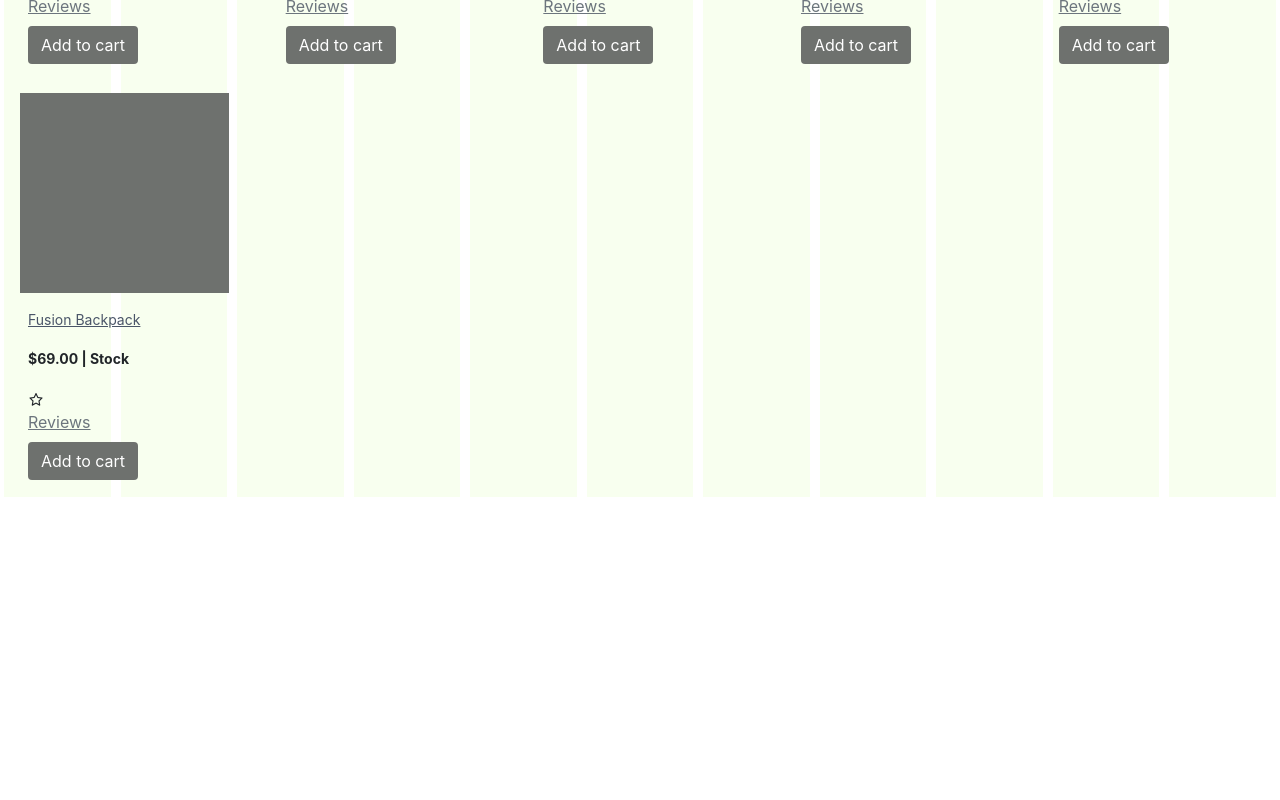
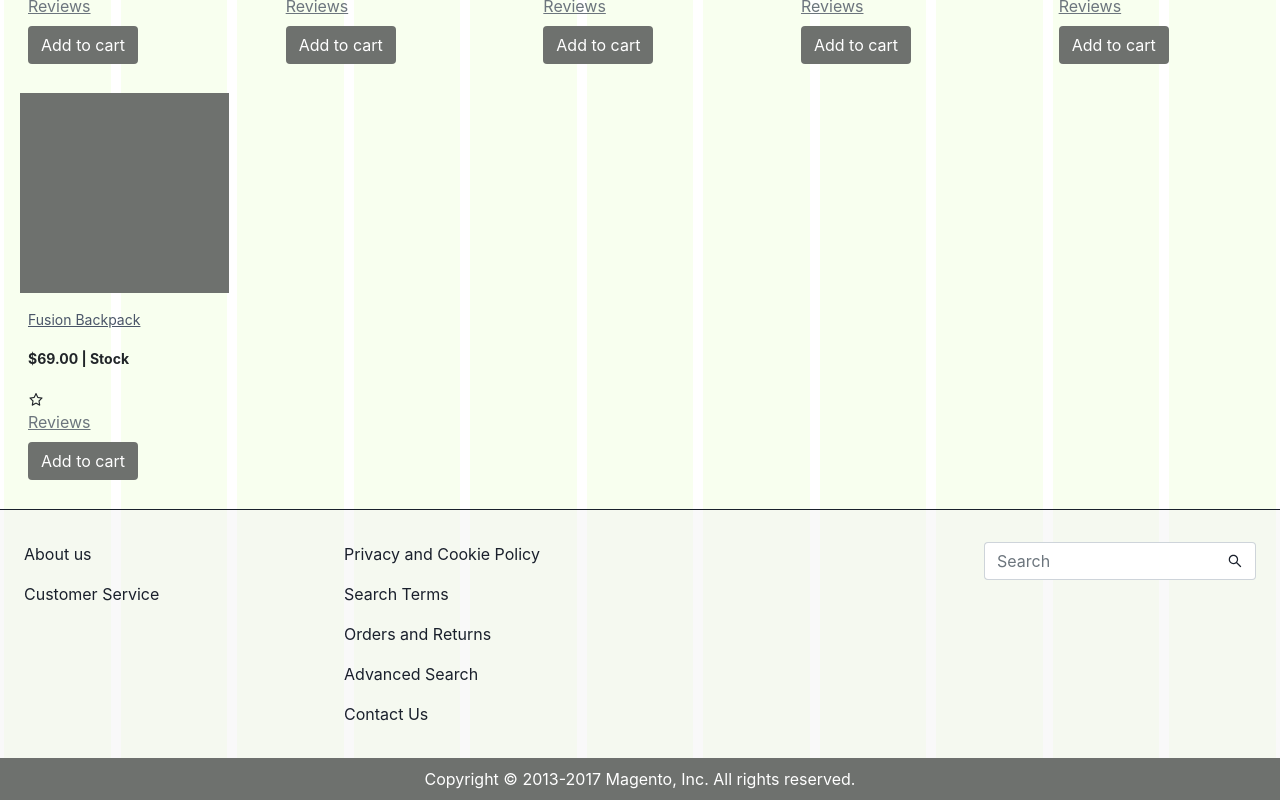
Before and after one commit to shahzaibfs/supplier-shub, a React (Create React App) app: page / in a window 1280 px wide. Shown: the part 2095-2895 px from the top of the page. Before the commit the page ends 2596 px from the top, so only its background shows below. Built offline with nearby package versions, Linux system fonts and the light colour scheme.

Commit message:
bug fix gallery and footer feature added

```diff
--- a/src/Assets/css/index.css
+++ b/src/Assets/css/index.css
@@ -41,10 +41,13 @@
     --bg-primary: #6E716E;
     --bg-primary-light: #E0E0E0;
     --bg-primary-light-700:#F2F2F2 ;
+    --bg-primary-light-800:#f0f0f063 ;
     --bg-secondary : ;
     --bg-secondary-light : ;
     --bg-grid-color: #91ff0010 ;
     --bg-white: #ffffff;
+
+
 
 
 
@@ -53,8 +56,26 @@
 /* ------------creating custom classes ------------ */
 /* ------------creating custom classes ------------ */
 /* ------------creating custom classes ------------ */
+.border-primary {
+    border: 1px solid var(--text-primary) !important;
+}
+.border-right-primary {
+    border-right: 1px solid var(--text-primary) !important;
+}
+.border-left-primary {
+    border-left: 1px solid var(--text-primary) !important;
+}
+.border-top-primary {
+    border-top: 1px solid var(--text-primary) !important;
+}
+.border-bottom-primary {
+    border-bottom: 1px solid var(--text-primary) !important;
+}
 .bg-primary-light-700{
     background-color: var(--bg-primary-light-700) !important;
+}
+.bg-primary-light-800{
+    background-color: var(--bg-primary-light-800) !important;
 }
 .bg-white{
     background-color: var(--bg-white) !important;
@@ -117,3 +138,12 @@
 .body-2{
     font-size: 0.875rem !important;
 }
+
+
+
+/* media  */
+@media (min-width: 992px) {
+   .border-lg-none{
+       border: none !important;
+   }
+}
--- a/src/Pages/Home/__home.css
+++ b/src/Pages/Home/__home.css
@@ -1,7 +1,7 @@
 .home__gallery{
    min-height: 937PX;
     display: grid;
-    grid-template-columns: 32.5% 32% 32.4% ;
+    grid-template-columns: auto 32% auto ;
     grid-template-areas:
     'left left left'
     'right right right'
@@ -48,7 +48,7 @@ right: 40px;
     .home__gallery{
         height: 937PX;
         display: grid;
-        grid-template-columns: 32.5% 32% 32.4% ;
+        grid-template-columns: auto 32% auto ;
         grid-template-areas:
         'left right right'
         'left mid lastright'
--- a/src/Pages/Home/index.js
+++ b/src/Pages/Home/index.js
@@ -252,133 +252,238 @@ function Home() {
             </p>
           </header>
           <main className="row mx-0 justify-content-between  flex-wrap px-0">
-            <div className="col-12 col-sm-5  col-md-3  col-xl-2  mx-2 my-2  mx-xxl-2  px-0" style={{ minHeight: "400px" }}>
-
+            <div
+              className="col-12 col-sm-5  col-md-3  col-xl-2  mx-2 my-2  mx-xxl-2  px-0"
+              style={{ minHeight: "400px" }}
+            >
               {/* img */}
-              <div className="h-50 bg-primary">
-
-              </div>
+              <div className="h-50 bg-primary"></div>
               {/* section for card data */}
               <article className="my-3 px-2">
-                <p className="body-2 text-primary-light-700 text-decoration-underline">Fusion Backpack</p>
-                <price className="text-weight-bold body-2">$69.00 | Stock</price>
+                <p className="body-2 text-primary-light-700 text-decoration-underline">
+                  Fusion Backpack
+                </p>
+                <price className="text-weight-bold body-2">
+                  $69.00 | Stock
+                </price>
               </article>
               {/* actions  */}
               <div className="position-relative px-2">
                 <div className="stars">
                   <AiOutlineStar />
                 </div>
-              <p className="mb-2 text-muted text-decoration-underline">Reviews</p>
-              <button className="btn bg-primary my-0 text-white">Add to cart</button>
+                <p className="mb-2 text-muted text-decoration-underline">
+                  Reviews
+                </p>
+                <button className="btn bg-primary my-0 text-white">
+                  Add to cart
+                </button>
               </div>
-
             </div>
-            <div className="col-12 col-sm-5  col-md-3  col-xl-2  mx-2 my-2  mx-xxl-2  px-0" style={{ minHeight: "400px" }}>
-
+            <div
+              className="col-12 col-sm-5  col-md-3  col-xl-2  mx-2 my-2  mx-xxl-2  px-0"
+              style={{ minHeight: "400px" }}
+            >
               {/* img */}
-              <div className="h-50 bg-primary">
-
-              </div>
+              <div className="h-50 bg-primary"></div>
               {/* section for card data */}
               <article className="my-3 px-2">
-                <p className="body-2 text-primary-light-700 text-decoration-underline">Fusion Backpack</p>
-                <price className="text-weight-bold body-2">$69.00 | Stock</price>
+                <p className="body-2 text-primary-light-700 text-decoration-underline">
+                  Fusion Backpack
+                </p>
+                <price className="text-weight-bold body-2">
+                  $69.00 | Stock
+                </price>
               </article>
               {/* actions  */}
               <div className="position-relative px-2">
                 <div className="stars">
                   <AiOutlineStar />
                 </div>
-              <p className="mb-2 text-muted text-decoration-underline">Reviews</p>
-              <button className="btn bg-primary text-white">Add to cart</button>
+                <p className="mb-2 text-muted text-decoration-underline">
+                  Reviews
+                </p>
+                <button className="btn bg-primary text-white">
+                  Add to cart
+                </button>
               </div>
-
             </div>
-            <div className="col-12 col-sm-5  col-md-3  col-xl-2  mx-2 my-2  mx-xxl-2  px-0" style={{ minHeight: "400px" }}>
-
+            <div
+              className="col-12 col-sm-5  col-md-3  col-xl-2  mx-2 my-2  mx-xxl-2  px-0"
+              style={{ minHeight: "400px" }}
+            >
               {/* img */}
-              <div className="h-50 bg-primary">
-
-              </div>
+              <div className="h-50 bg-primary"></div>
               {/* section for card data */}
               <article className="my-3 px-2">
-                <p className="body-2 text-primary-light-700 text-decoration-underline">Fusion Backpack</p>
-                <price className="text-weight-bold body-2">$69.00 | Stock</price>
+                <p className="body-2 text-primary-light-700 text-decoration-underline">
+                  Fusion Backpack
+                </p>
+                <price className="text-weight-bold body-2">
+                  $69.00 | Stock
+                </price>
               </article>
               {/* actions  */}
               <div className="position-relative px-2">
                 <div className="stars">
                   <AiOutlineStar />
                 </div>
-              <p className="mb-2 text-muted text-decoration-underline">Reviews</p>
-              <button className="btn bg-primary text-white">Add to cart</button>
+                <p className="mb-2 text-muted text-decoration-underline">
+                  Reviews
+                </p>
+                <button className="btn bg-primary text-white">
+                  Add to cart
+                </button>
               </div>
-
             </div>
-            <div className="col-12 col-sm-5  col-md-3  col-xl-2  mx-2 my-2  mx-xxl-2  px-0" style={{ minHeight: "400px" }}>
-
+            <div
+              className="col-12 col-sm-5  col-md-3  col-xl-2  mx-2 my-2  mx-xxl-2  px-0"
+              style={{ minHeight: "400px" }}
+            >
               {/* img */}
-              <div className="h-50 bg-primary">
-
-              </div>
+              <div className="h-50 bg-primary"></div>
               {/* section for card data */}
               <article className="my-3 px-2">
-                <p className="body-2 text-primary-light-700 text-decoration-underline">Fusion Backpack</p>
-                <price className="text-weight-bold body-2">$69.00 | Stock</price>
+                <p className="body-2 text-primary-light-700 text-decoration-underline">
+                  Fusion Backpack
+                </p>
+                <price className="text-weight-bold body-2">
+                  $69.00 | Stock
+                </price>
               </article>
               {/* actions  */}
               <div className="position-relative px-2">
                 <div className="stars">
                   <AiOutlineStar />
                 </div>
-              <p className="mb-2 text-muted text-decoration-underline">Reviews</p>
-              <button className="btn bg-primary text-white">Add to cart</button>
+                <p className="mb-2 text-muted text-decoration-underline">
+                  Reviews
+                </p>
+                <button className="btn bg-primary text-white">
+                  Add to cart
+                </button>
               </div>
-
             </div>
-            <div className="col-12 col-sm-5  col-md-3  col-xl-2  mx-2 my-2  mx-xxl-2  px-0" style={{ minHeight: "400px" }}>
-
+            <div
+              className="col-12 col-sm-5  col-md-3  col-xl-2  mx-2 my-2  mx-xxl-2  px-0"
+              style={{ minHeight: "400px" }}
+            >
               {/* img */}
-              <div className="h-50 bg-primary">
-
-              </div>
+              <div className="h-50 bg-primary"></div>
               {/* section for card data */}
               <article className="my-3 px-2">
-                <p className="body-2 text-primary-light-700 text-decoration-underline">Fusion Backpack</p>
-                <price className="text-weight-bold body-2">$69.00 | Stock</price>
+                <p className="body-2 text-primary-light-700 text-decoration-underline">
+                  Fusion Backpack
+                </p>
+                <price className="text-weight-bold body-2">
+                  $69.00 | Stock
+                </price>
               </article>
               {/* actions  */}
               <div className="position-relative px-2">
                 <div className="stars">
                   <AiOutlineStar />
                 </div>
-              <p className="mb-2 text-muted text-decoration-underline">Reviews</p>
-              <button className="btn bg-primary text-white">Add to cart</button>
+                <p className="mb-2 text-muted text-decoration-underline">
+                  Reviews
+                </p>
+                <button className="btn bg-primary text-white">
+                  Add to cart
+                </button>
               </div>
-
             </div>
-            <div className="col-12 col-sm-5  col-md-3  col-xl-2  mx-2 my-2   mx-xxl-2  px-0" style={{minHeight:"400px"}}>
+            <div
+              className="col-12 col-sm-5  col-md-3  col-xl-2  mx-2 my-2   mx-xxl-2  px-0"
+              style={{ minHeight: "400px" }}
+            >
               {/* img */}
-              <div className="h-50 bg-primary">
-
-              </div>
+              <div className="h-50 bg-primary"></div>
               {/* section for card data */}
               <article className="my-3 px-2">
-                <p className="body-2 text-primary-light-700 text-decoration-underline">Fusion Backpack</p>
-                <price className="text-weight-bold body-2">$69.00 | Stock</price>
+                <p className="body-2 text-primary-light-700 text-decoration-underline">
+                  Fusion Backpack
+                </p>
+                <price className="text-weight-bold body-2">
+                  $69.00 | Stock
+                </price>
               </article>
               {/* actions  */}
               <div className="position-relative px-2">
                 <div className="stars">
                   <AiOutlineStar />
                 </div>
-              <p className="mb-2 text-muted text-decoration-underline">Reviews</p>
-              <button className="btn bg-primary text-white">Add to cart</button>
+                <p className="mb-2 text-muted text-decoration-underline">
+                  Reviews
+                </p>
+                <button className="btn bg-primary text-white">
+                  Add to cart
+                </button>
               </div>
-
             </div>
           </main>
         </div>
+        {/* <----------- footer   container------------> */
+        /* <------------ footer  container------------> */
+        /* <------------ footer  container------------> */
+        /* <------------ footer  container------------> */}
+        <footer className="container-fluid mt-2 bg-primary-light-800 border-top-primary px-0 ">
+          <div className="row  flex-column-reverse flex-lg-row container-fluid  container-xxl mx-0 no-gutters  mx-md-auto  px-0 py-lg-4">
+            <div className="col-12 p-0 col-lg-3 list-unstyled text-white flex-grow-0">
+              <li className="py-3 px-4 border-bottom-primary  py-lg-2 border-lg-none text-primary text-weight-regular ">
+                About us{" "}
+              </li>
+              <li className="py-3 px-4 border-bottom-primary py-lg-2 border-lg-none text-primary text-weight-regular">
+                Customer Service{" "}
+              </li>
+            </div>
+            <div className="col-12 p-0 col-lg-auto text-white flex-grow-1 list-unstyled">
+              <li className="py-3 px-4 border-bottom-primary py-lg-2 border-lg-none text-primary text-weight-regular">
+                Privacy and Cookie Policy{" "}
+              </li>
+              <li className="py-3 px-4 border-bottom-primary py-lg-2 border-lg-none text-primary text-weight-regular">
+                Search Terms{" "}
+              </li>
+              <li className="py-3 px-4 border-bottom-primary py-lg-2 border-lg-none text-primary text-weight-regular">
+                Orders and Returns{" "}
+              </li>
+              <li className="py-3 px-4 border-bottom-primary py-lg-2 border-lg-none text-primary text-weight-regular">
+                Advanced Search{" "}
+              </li>
+              <li className="py-3 px-4 border-bottom-primary py-lg-2 border-lg-none text-primary text-weight-regular">
+                Contact Us{" "}
+              </li>
+            </div>
+            <div className="col-12 px-4 border-bottom-primary  p-0 col-lg-3 text-white flex-grow-0 py-3 py-lg-2  border-lg-none">
+              <div class=" input-group  ">
+                <input
+                  type="text"
+                  class="form-control "
+                  placeholder="Search"
+                  aria-label="Search "
+                  aria-describedby="basic-addon2"
+                  style={{ borderRight: "none" }}
+                />
+                <span
+                  class="input-group-text bg-white text-primary"
+                  id="basic-addon2"
+                  style={{ borderLeft: "none" }}
+                >
+                  <AiOutlineSearch />
+                </span>
+              </div>
+            </div>
+          </div>
+        </footer>
+
+        {/* <----------- smallFooter  container------------> */
+        /* <------------ smallFooter container------------> */
+        /* <------------ smallFooter container------------> */
+        /* <------------ smallFooter container------------> */}
+        <footer className="container-fluid bg-primary d-flex align-items-center justify-content-center text-white body-2 " style={{height:"42px"}}>
+          <div className="text-center" >
+          Copyright © 2013-2017 Magento, Inc. All rights reserved.
+          </div>
+        </footer>
       </section>
     </section>
   );
```
Lines whose indentation alone changed are shown as unchanged.
